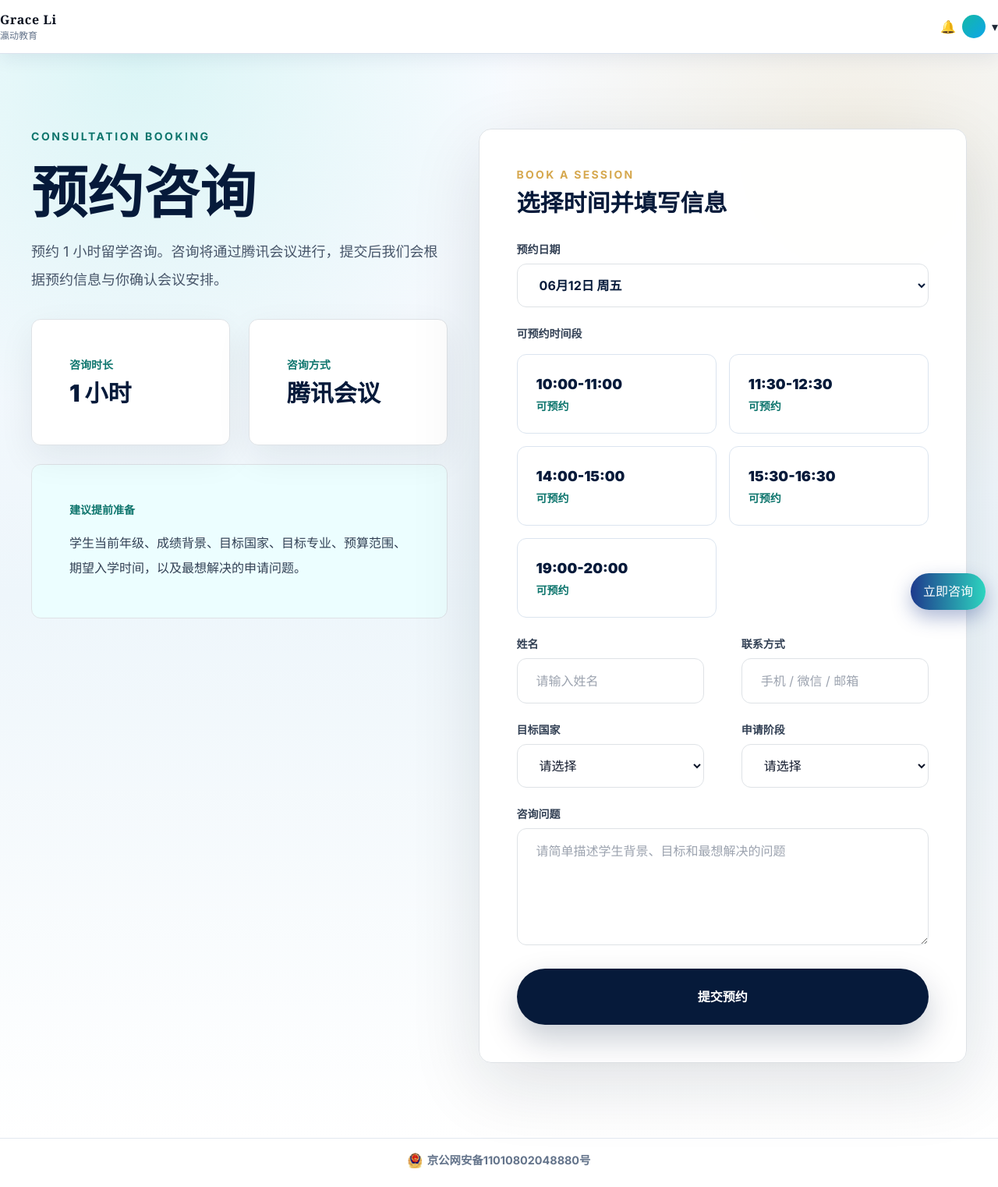
After one commit to coubao/YD_redesign, a Flask app: page /booking in a window 1280 px wide. The commit adds this page. Shown: the whole page at 78% size. Run offline with Flask 3, Linux system fonts and the light colour scheme; some libraries are stand-ins or nearby versions.

Commit message:
Add consultation booking flow

```diff
--- a/app.py
+++ b/app.py
@@ -2,7 +2,8 @@ from flask import Flask, render_template, request, redirect, url_for, flash, sen
 
 try:
     from flask_sqlalchemy import SQLAlchemy
-    from sqlalchemy import Integer, String, Float, Text, text as sql_text
+    from sqlalchemy import Integer, String, Float, Text, UniqueConstraint, text as sql_text
+    from sqlalchemy.exc import IntegrityError
     from sqlalchemy.orm import Mapped, mapped_column
 except ModuleNotFoundError as exc:
     raise ModuleNotFoundError(
@@ -10,6 +11,7 @@ except ModuleNotFoundError as exc:
     ) from exc
 import csv
 import io
+from datetime import date, datetime, timedelta
 from pathlib import Path
 import re
 import json
@@ -57,6 +59,72 @@ class Ranking(db.Model):
     the: Mapped[float] = mapped_column(Float, default=0.0)
     arwu: Mapped[float] = mapped_column(Float, default=0.0)
     history_data: Mapped[str] = mapped_column(Text, default='')
+
+
+class Booking(db.Model):
+    __tablename__ = 'booking'
+    __table_args__ = (
+        UniqueConstraint('booking_date', 'time_slot', name='uq_booking_date_time_slot'),
+    )
+
+    id: Mapped[int] = mapped_column(Integer, primary_key=True)
+    booking_date: Mapped[str] = mapped_column(String(20), nullable=False)
+    time_slot: Mapped[str] = mapped_column(String(32), nullable=False)
+    name: Mapped[str] = mapped_column(String(100), nullable=False)
+    contact: Mapped[str] = mapped_column(String(160), nullable=False)
+    target_country: Mapped[str] = mapped_column(String(120), nullable=False)
+    stage: Mapped[str] = mapped_column(String(120), nullable=False)
+    question: Mapped[str] = mapped_column(Text, nullable=False)
+    meeting_method: Mapped[str] = mapped_column(String(80), default='腾讯会议')
+    status: Mapped[str] = mapped_column(String(40), default='pending')
+    created_at: Mapped[str] = mapped_column(String(32), default=lambda: datetime.now().isoformat(timespec='seconds'))
+
+
+BOOKING_TIME_SLOTS = [
+    '10:00-11:00',
+    '11:30-12:30',
+    '14:00-15:00',
+    '15:30-16:30',
+    '19:00-20:00',
+]
+
+BOOKING_TARGET_COUNTRIES = ['美国', '英国', '加拿大', '澳大利亚', '新加坡&香港', '多国联申', '暂未确定']
+BOOKING_STAGES = ['低龄申请', '本科申请', '硕士申请', '博士申请', '转学/转专业', '背景提升规划', '其他']
+WEEKDAY_LABELS = ['周一', '周二', '周三', '周四', '周五', '周六', '周日']
+
+
+def build_booking_days(days_count=14):
+    start = date.today() + timedelta(days=1)
+    days = []
+    for offset in range(days_count):
+        current = start + timedelta(days=offset)
+        days.append({
+            'value': current.isoformat(),
+            'label': current.strftime('%m月%d日'),
+            'weekday': WEEKDAY_LABELS[current.weekday()],
+        })
+    return days
+
+
+def get_booked_slots_by_date(day_values):
+    bookings = Booking.query.filter(Booking.booking_date.in_(day_values)).all()
+    booked = {}
+    for item in bookings:
+        booked.setdefault(item.booking_date, []).append(item.time_slot)
+    return booked
+
+
+def build_booking_context(form_data=None):
+    available_days = build_booking_days()
+    day_values = [item['value'] for item in available_days]
+    return {
+        'available_days': available_days,
+        'time_slots': BOOKING_TIME_SLOTS,
+        'booked_map': get_booked_slots_by_date(day_values),
+        'target_countries': BOOKING_TARGET_COUNTRIES,
+        'stages': BOOKING_STAGES,
+        'form': form_data or {},
+    }
 
 
 
@@ -149,6 +217,72 @@ def services():
 @app.get('/contact')
 def contact_page():
     return render_template('contact.html')
+
+@app.route('/booking', methods=['GET', 'POST'])
+def booking():
+    context = build_booking_context()
+
+    if request.method == 'GET':
+        return render_template('booking.html', **context)
+
+    form_data = {
+        'booking_date': request.form.get('booking_date', '').strip(),
+        'time_slot': request.form.get('time_slot', '').strip(),
+        'name': request.form.get('name', '').strip(),
+        'contact': request.form.get('contact', '').strip(),
+        'target_country': request.form.get('target_country', '').strip(),
+        'stage': request.form.get('stage', '').strip(),
+        'question': request.form.get('question', '').strip(),
+    }
+    available_days = build_booking_days()
+    allowed_dates = {item['value'] for item in available_days}
+    errors = []
+
+    if form_data['booking_date'] not in allowed_dates:
+        errors.append('请选择可预约日期。')
+    if form_data['time_slot'] not in BOOKING_TIME_SLOTS:
+        errors.append('请选择可预约时间段。')
+    for field, label in [
+        ('name', '姓名'),
+        ('contact', '联系方式'),
+        ('target_country', '目标国家'),
+        ('stage', '申请阶段'),
+        ('question', '咨询问题'),
+    ]:
+        if not form_data[field]:
+            errors.append(f'请填写{label}。')
+
+    if not errors and Booking.query.filter_by(
+        booking_date=form_data['booking_date'],
+        time_slot=form_data['time_slot'],
+    ).first():
+        errors.append('该时间段刚刚被预约，请选择其他时间。')
+
+    if errors:
+        context = build_booking_context(form_data)
+        return render_template('booking.html', errors=errors, **context), 400
+
+    booking_record = Booking(**form_data, meeting_method='腾讯会议')
+    try:
+        db.session.add(booking_record)
+        db.session.commit()
+    except IntegrityError:
+        db.session.rollback()
+        context = build_booking_context(form_data)
+        return render_template('booking.html', errors=['该时间段刚刚被预约，请选择其他时间。'], **context), 409
+
+    return redirect(url_for('booking_success', booking_id=booking_record.id))
+
+
+@app.get('/consultation')
+def consultation():
+    return redirect(url_for('booking'))
+
+
+@app.get('/booking/success/<int:booking_id>')
+def booking_success(booking_id):
+    booking_record = Booking.query.get_or_404(booking_id)
+    return render_template('booking_success.html', booking=booking_record)
 
 @app.get('/offers')
 def offers():
--- a/templates/base.html
+++ b/templates/base.html
@@ -26,6 +26,7 @@
         <li><a href="{{ url_for('offers') }}">Offer</a></li>
         <li><a href="{{ url_for('study_maps_index') }}">留学地图</a></li>
         <li><a href="{{ url_for('guide') }}">留学知道</a></li>
+        <li><a href="{{ url_for('booking') }}">预约咨询</a></li>
         <li><a href="{{ url_for('contact_page') }}">联系咨询</a></li>
       </ul>
     </div>
@@ -46,7 +47,7 @@
   </a>
 </footer>
 <script src="https://cdn.jsdelivr.net/npm/bootstrap@5.3.3/dist/js/bootstrap.bundle.min.js"></script>
-<a class='floating-cta' href='{{ url_for('contact_page') }}'>立即咨询</a>
+<a class='floating-cta' href='{{ url_for('booking') }}'>立即咨询</a>
 
 
 </body>
--- /dev/null
+++ b/templates/booking.html
@@ -0,0 +1,194 @@
+{% extends 'base.html' %}
+{% block content %}
+{% set selected_date = form.get('booking_date') or available_days[0].value %}
+{% set selected_slot = form.get('time_slot') or '' %}
+<script>
+  window.tailwind = window.tailwind || {};
+  window.tailwind.config = { corePlugins: { preflight: false } };
+</script>
+<script src="https://cdn.tailwindcss.com"></script>
+
+<style>
+  .yd-booking-page {
+    --yd-navy: #061a3a;
+    --yd-teal: #0f766e;
+    --yd-mint: #2dd4bf;
+    --yd-gold: #d6a84f;
+    background:
+      radial-gradient(circle at 14% 0%, rgba(45, 212, 191, .14), transparent 30rem),
+      radial-gradient(circle at 86% 8%, rgba(214, 168, 79, .14), transparent 30rem),
+      linear-gradient(180deg, #f8fbff 0%, #eef6fb 50%, #ffffff 100%);
+    color: #0f172a;
+    font-family: Inter, "Noto Sans SC", "PingFang SC", "Microsoft YaHei", sans-serif;
+  }
+
+  .yd-booking-page .yd-serif {
+    font-family: "Noto Serif SC", Georgia, "Times New Roman", serif;
+  }
+
+  .yd-slot {
+    cursor: pointer;
+    border: 1px solid #dbe4ef;
+    background: #fff;
+    transition: transform .2s ease, border-color .2s ease, box-shadow .2s ease, background .2s ease;
+  }
+
+  .yd-slot:hover {
+    transform: translateY(-2px);
+    border-color: rgba(15, 118, 110, .34);
+    box-shadow: 0 14px 32px rgba(15, 23, 42, .08);
+  }
+
+  .yd-slot:has(input:checked) {
+    border-color: var(--yd-teal);
+    background: #ecfeff;
+    box-shadow: 0 16px 36px rgba(15, 118, 110, .12);
+  }
+
+  .yd-slot.is-booked {
+    cursor: not-allowed;
+    background: #f1f5f9;
+    border-color: #e2e8f0;
+    color: #94a3b8;
+    box-shadow: none;
+  }
+</style>
+
+<main class="yd-booking-page">
+  <section class="px-6 py-16 md:px-10 md:py-24">
+    <div class="mx-auto grid max-w-7xl gap-10 lg:grid-cols-[0.92fr_1.08fr] lg:items-start">
+      <aside class="lg:sticky lg:top-24">
+        <p class="mb-4 text-sm font-bold uppercase tracking-[0.18em] text-[#0f766e]">Consultation Booking</p>
+        <h1 class="yd-serif text-5xl font-semibold leading-tight text-[#061a3a] md:text-7xl">预约咨询</h1>
+        <p class="mt-6 text-lg leading-9 text-slate-600">预约 1 小时留学咨询。咨询将通过腾讯会议进行，提交后我们会根据预约信息与你确认会议安排。</p>
+
+        <div class="mt-8 grid gap-4 sm:grid-cols-2">
+          <div class="rounded-xl border border-slate-200 bg-white p-5 shadow-[0_16px_46px_rgba(15,23,42,.07)]">
+            <p class="text-sm font-bold text-[#0f766e]">咨询时长</p>
+            <p class="mt-2 text-3xl font-black text-[#061a3a]">1 小时</p>
+          </div>
+          <div class="rounded-xl border border-slate-200 bg-white p-5 shadow-[0_16px_46px_rgba(15,23,42,.07)]">
+            <p class="text-sm font-bold text-[#0f766e]">咨询方式</p>
+            <p class="mt-2 text-3xl font-black text-[#061a3a]">腾讯会议</p>
+          </div>
+        </div>
+
+        <div class="mt-6 rounded-xl border border-[#0f766e]/20 bg-[#ecfeff] p-5">
+          <p class="text-sm font-bold text-[#0f766e]">建议提前准备</p>
+          <p class="mt-3 text-base leading-8 text-slate-700">学生当前年级、成绩背景、目标国家、目标专业、预算范围、期望入学时间，以及最想解决的申请问题。</p>
+        </div>
+      </aside>
+
+      <section class="rounded-2xl border border-slate-200 bg-white/95 p-5 shadow-[0_28px_90px_rgba(15,23,42,.12)] backdrop-blur md:p-8">
+        <div class="mb-8">
+          <p class="text-sm font-bold uppercase tracking-[0.16em] text-[#d6a84f]">Book a Session</p>
+          <h2 class="mt-2 text-3xl font-black text-[#061a3a]">选择时间并填写信息</h2>
+        </div>
+
+        {% if errors %}
+        <div class="mb-6 rounded-xl border border-red-200 bg-red-50 p-4 text-sm font-semibold text-red-700">
+          {% for error in errors %}
+          <p class="mb-1 last:mb-0">{{ error }}</p>
+          {% endfor %}
+        </div>
+        {% endif %}
+
+        <form method="post" class="grid gap-6" id="bookingForm">
+          <div>
+            <label class="mb-2 block text-sm font-bold text-slate-700" for="booking_date">预约日期</label>
+            <select class="w-full rounded-xl border border-slate-200 bg-white px-4 py-3 text-base font-semibold text-[#061a3a] outline-none transition focus:border-[#0f766e] focus:ring-4 focus:ring-[#0f766e]/10" id="booking_date" name="booking_date" required>
+              {% for day in available_days %}
+              <option value="{{ day.value }}" {% if selected_date == day.value %}selected{% endif %}>{{ day.label }} {{ day.weekday }}</option>
+              {% endfor %}
+            </select>
+          </div>
+
+          <fieldset>
+            <legend class="mb-3 block text-sm font-bold text-slate-700">可预约时间段</legend>
+            <div class="grid gap-3 sm:grid-cols-2">
+              {% for slot in time_slots %}
+              {% set is_booked = slot in booked_map.get(selected_date, []) %}
+              <label class="yd-slot {% if is_booked %}is-booked{% endif %} rounded-xl p-4" data-slot-card>
+                <input class="sr-only" type="radio" name="time_slot" value="{{ slot }}" {% if selected_slot == slot %}checked{% endif %} {% if is_booked %}disabled{% endif %} required>
+                <span class="block text-lg font-black text-[#061a3a]">{{ slot }}</span>
+                <span class="mt-1 block text-sm font-bold {% if is_booked %}text-slate-400{% else %}text-[#0f766e]{% endif %}" data-slot-status>{% if is_booked %}已预约{% else %}可预约{% endif %}</span>
+              </label>
+              {% endfor %}
+            </div>
+          </fieldset>
+
+          <div class="grid gap-5 md:grid-cols-2">
+            <div>
+              <label class="mb-2 block text-sm font-bold text-slate-700" for="name">姓名</label>
+              <input class="w-full rounded-xl border border-slate-200 px-4 py-3 outline-none transition focus:border-[#0f766e] focus:ring-4 focus:ring-[#0f766e]/10" id="name" name="name" value="{{ form.get('name', '') }}" placeholder="请输入姓名" required>
+            </div>
+            <div>
+              <label class="mb-2 block text-sm font-bold text-slate-700" for="contact">联系方式</label>
+              <input class="w-full rounded-xl border border-slate-200 px-4 py-3 outline-none transition focus:border-[#0f766e] focus:ring-4 focus:ring-[#0f766e]/10" id="contact" name="contact" value="{{ form.get('contact', '') }}" placeholder="手机 / 微信 / 邮箱" required>
+            </div>
+          </div>
+
+          <div class="grid gap-5 md:grid-cols-2">
+            <div>
+              <label class="mb-2 block text-sm font-bold text-slate-700" for="target_country">目标国家</label>
+              <select class="w-full rounded-xl border border-slate-200 bg-white px-4 py-3 outline-none transition focus:border-[#0f766e] focus:ring-4 focus:ring-[#0f766e]/10" id="target_country" name="target_country" required>
+                <option value="">请选择</option>
+                {% for country in target_countries %}
+                <option value="{{ country }}" {% if form.get('target_country') == country %}selected{% endif %}>{{ country }}</option>
+                {% endfor %}
+              </select>
+            </div>
+            <div>
+              <label class="mb-2 block text-sm font-bold text-slate-700" for="stage">申请阶段</label>
+              <select class="w-full rounded-xl border border-slate-200 bg-white px-4 py-3 outline-none transition focus:border-[#0f766e] focus:ring-4 focus:ring-[#0f766e]/10" id="stage" name="stage" required>
+                <option value="">请选择</option>
+                {% for stage in stages %}
+                <option value="{{ stage }}" {% if form.get('stage') == stage %}selected{% endif %}>{{ stage }}</option>
+                {% endfor %}
+              </select>
+            </div>
+          </div>
+
+          <div>
+            <label class="mb-2 block text-sm font-bold text-slate-700" for="question">咨询问题</label>
+            <textarea class="min-h-[150px] w-full rounded-xl border border-slate-200 px-4 py-3 outline-none transition focus:border-[#0f766e] focus:ring-4 focus:ring-[#0f766e]/10" id="question" name="question" placeholder="请简单描述学生背景、目标和最想解决的问题" required>{{ form.get('question', '') }}</textarea>
+          </div>
+
+          <button class="rounded-full bg-[#061a3a] px-8 py-4 text-base font-black text-white shadow-[0_18px_42px_rgba(6,26,58,.22)] transition hover:-translate-y-0.5 hover:bg-[#0f766e]" type="submit">提交预约</button>
+        </form>
+      </section>
+    </div>
+  </section>
+</main>
+
+<script>
+  document.addEventListener('DOMContentLoaded', function () {
+    var bookedMap = {{ booked_map | tojson }};
+    var dateSelect = document.getElementById('booking_date');
+    var slotCards = Array.from(document.querySelectorAll('[data-slot-card]'));
+
+    function syncSlots() {
+      var selectedDate = dateSelect.value;
+      var bookedSlots = bookedMap[selectedDate] || [];
+
+      slotCards.forEach(function (card) {
+        var input = card.querySelector('input[name="time_slot"]');
+        var status = card.querySelector('[data-slot-status]');
+        var booked = bookedSlots.indexOf(input.value) !== -1;
+
+        input.disabled = booked;
+        if (booked && input.checked) {
+          input.checked = false;
+        }
+        card.classList.toggle('is-booked', booked);
+        status.textContent = booked ? '已预约' : '可预约';
+        status.classList.toggle('text-slate-400', booked);
+        status.classList.toggle('text-[#0f766e]', !booked);
+      });
+    }
+
+    dateSelect.addEventListener('change', syncSlots);
+    syncSlots();
+  });
+</script>
+{% endblock %}
```
Also changed, not shown: templates/booking_success.html (added, +56 -0 lines).
